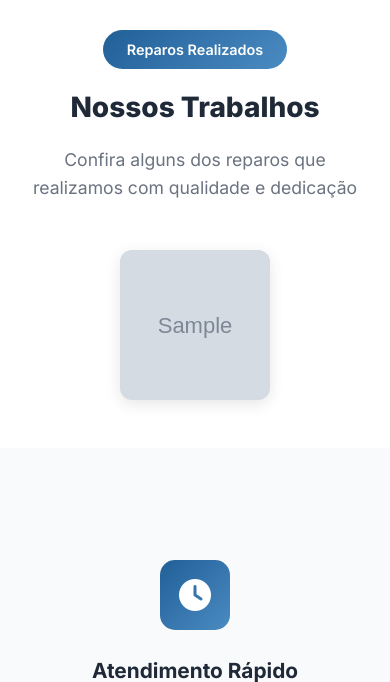
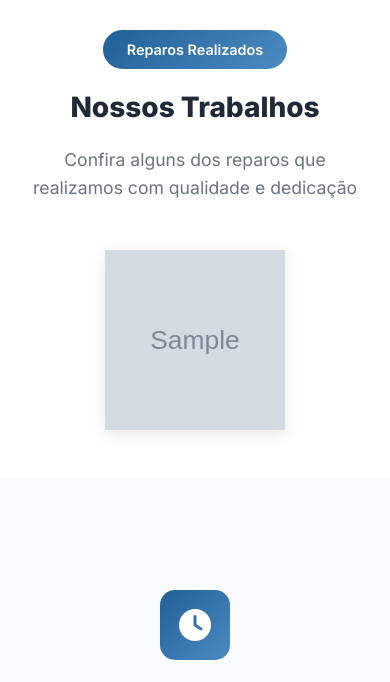
Before and after one commit to raisilvacor/clinicadoreparo, a Flask app: template templates/index.html in a window 390 px wide. Shown: the part 2254-2936 px from the top of the page. Run offline with Flask 3, Linux system fonts and the light colour scheme; the template is opened without the code that fills it: most values are stand-ins (such as "Sample title", 1, 10 or a date in 2020); grey boxes marked "Sample" are stand-in pictures.

Commit message:
Atualizar estilos da seção Reparos: aumentar dimensões dos itens e remover bordas arredondadas

```diff
--- a/templates/index.html
+++ b/templates/index.html
@@ -1022,10 +1022,10 @@ body {
 
 .reparo-item {
     position: relative;
-    width: 200px;
-    height: 200px;
+    width: 280px;
+    height: 280px;
     overflow: hidden;
-    border-radius: 12px;
+    border-radius: 0;
     box-shadow: 0 4px 15px rgba(0, 0, 0, 0.1);
     cursor: pointer;
     transition: all 0.3s ease;
@@ -1085,7 +1085,7 @@ body {
     width: auto;
     height: auto;
     object-fit: contain;
-    border-radius: 8px;
+    border-radius: 0;
     box-shadow: 0 10px 40px rgba(0, 0, 0, 0.5);
     display: block;
 }
@@ -1113,7 +1113,7 @@ body {
     margin-top: 1rem;
     padding: 1rem;
     background: rgba(0, 0, 0, 0.7);
-    border-radius: 8px;
+    border-radius: 0;
 }
 
 .reparo-popup-info h3 {
@@ -1149,8 +1149,8 @@ body {
 /* Responsive Reparos */
 @media (max-width: 968px) {
     .reparo-item {
-        width: 180px;
-        height: 180px;
+        width: 220px;
+        height: 220px;
     }
 
     .reparos-realizados-section {
@@ -1164,8 +1164,8 @@ body {
 
 @media (max-width: 640px) {
     .reparo-item {
-        width: 150px;
-        height: 150px;
+        width: 180px;
+        height: 180px;
     }
 
     .reparos-grid {
```
